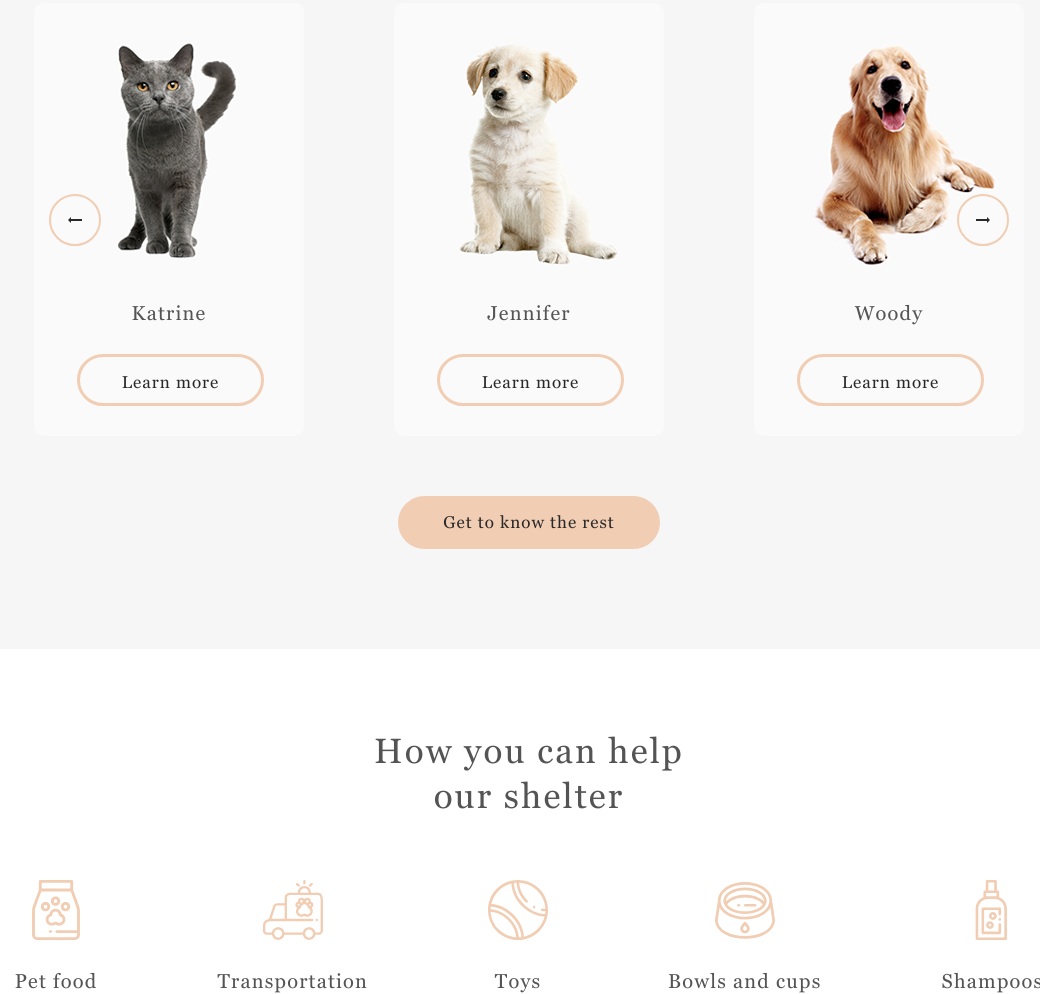
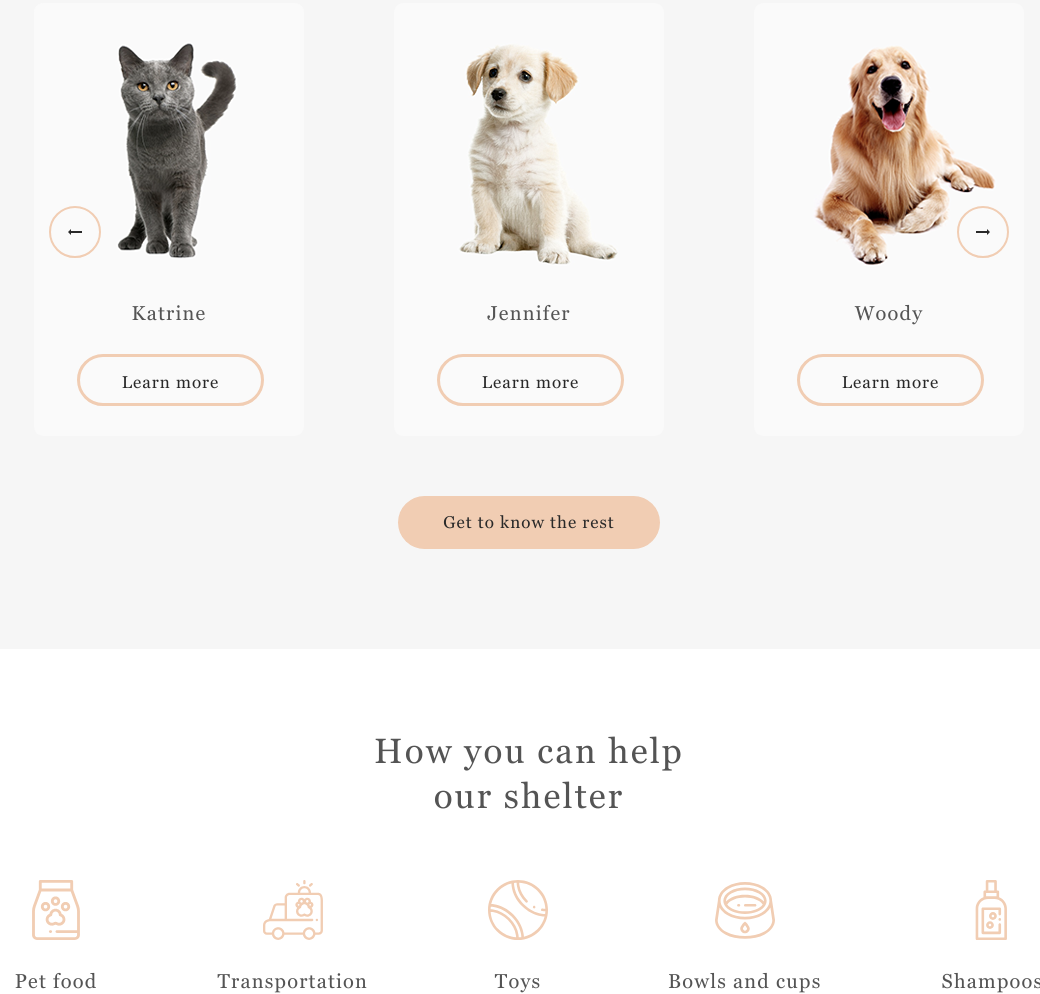
Before and after one commit to dag25/rsschool-cv, a plain HTML site: page shelter/index.html in a window 1280 px wide. Shown: the part 1724-2718 px from the top of the page, without its empty margins (111-1151 px from the left). Drawn offline with Linux system fonts and the light colour scheme.

Commit message:
feat: move arrow

```diff
--- a/shelter/css/index.css
+++ b/shelter/css/index.css
@@ -524,8 +524,16 @@ iframe {
   color: var(--color-primary);
 }
 
+.our-friends__arrows {
+  position: absolute;
+  top: 50%;
+  display: flex;
+  justify-content: space-between;
+  align-items: center;
+  width: 100%;
+  transform: translateY(19px);
+}
 .our-friends__arrow {
-  position: absolute;
   display: flex;
   align-items: center;
   justify-content: center;
@@ -534,22 +542,23 @@ iframe {
   border-radius: 100px;
   border: 2px solid var(--color-primary);
   color: #292929;
-  transform: translateY(-355px);
   transition: background-color 0.24s ease-in-out, color 0.24s ease-in-out;
   cursor: pointer;
 }
 
-.our-friends__arrow--right {
-  right: 160px;
-}
-.our-friends__arrow--left {
-  left: 160px;
-}
 .our-friends__arrow:hover {
   background-color: var(--color-primary);
   border-color: var(--color-primary);
   color: var(--color-dark-3xl);
 }
+
+.our-friends__arrow--right {
+  transform: translateX(-160px);
+}
+.our-friends__arrow--left {
+  transform: translateX(160px);
+}
+
 
 .pagination {
   display: flex;
--- a/shelter/index.html
+++ b/shelter/index.html
@@ -123,8 +123,7 @@
         <a class="our-friends__btn-more" href="pets.html">
           Get to know the rest
         </a>
-      </div>
-
+        <div class="our-friends__arrows">
           <div class="our-friends__arrow our-friends__arrow--left">
             <svg width="14" height="6" viewBox="0 0 14 6" fill="none" xmlns="http://www.w3.org/2000/svg">
               <path d="M14 2V4H3V6L0 3L3 0V2H14Z" fill="currentColor" />
@@ -135,6 +134,10 @@
             <path d="M0 4V2L11 2V0L14 3L11 6V4L0 4Z" fill="currentColor" />
           </svg>
           </div>
+        </div>
+      </div>
+
+
 
     </section>
 
```
Lines whose indentation alone changed are shown as unchanged.
